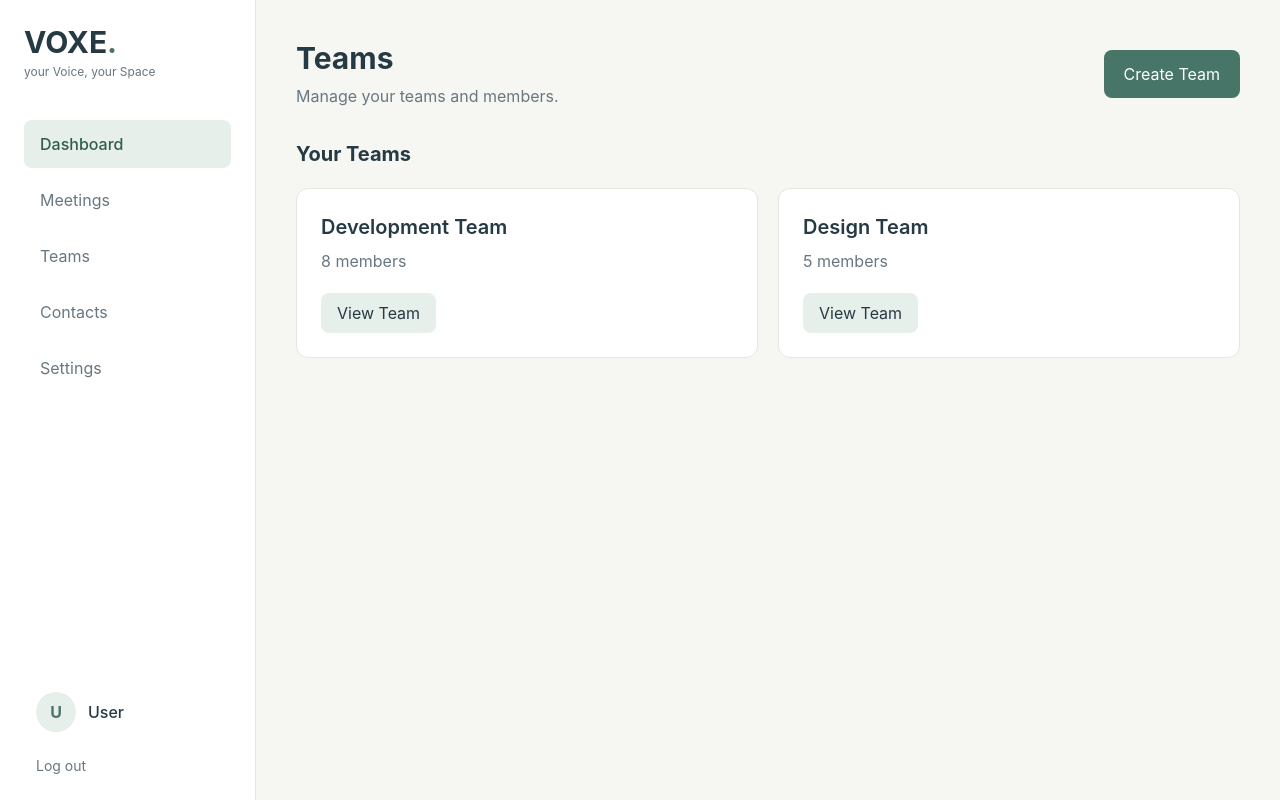
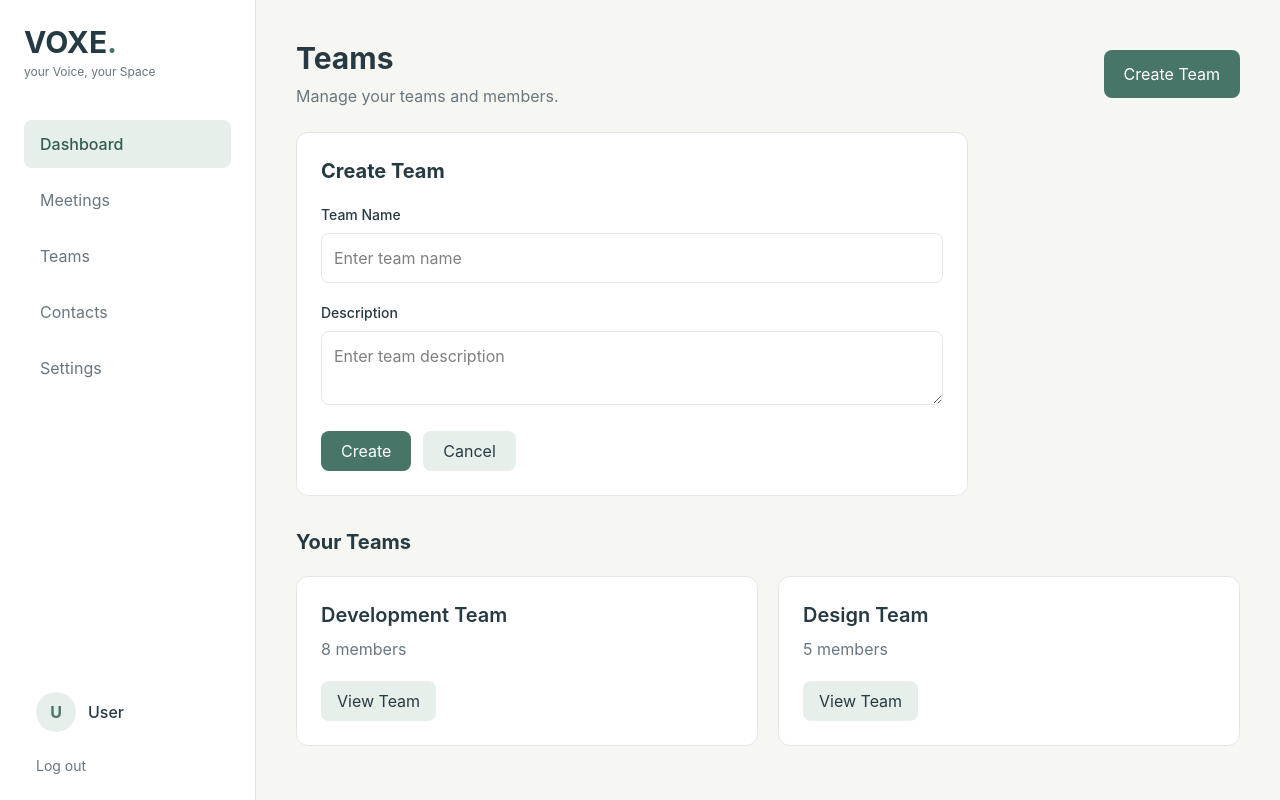
Before and after one commit to rahull-techh/meets-manager, a React app: page /teams in a window 1280 px wide. Both pictures are taken after a click on the button "Create Team". Built offline with nearby package versions, Linux system fonts and the light colour scheme; the HTML template or start-up script is replaced by a standard one.

Commit message:
updated UI

```diff
--- a/src/pages/Teams.jsx
+++ b/src/pages/Teams.jsx
@@ -1,8 +1,9 @@
 import React from 'react'
 import Sidebar from '../components/Sidebar'
+import { useState } from 'react'
 
 const Teams = () => {
-    const teams = [
+    const [teams, setTeams] = useState([
         {
             id: 1,
             name: 'Development Team',
@@ -13,7 +14,33 @@ const Teams = () => {
             name: 'Design Team',
             members: 5
         }
-    ]
+    ])
+
+    const [showForm, setShowForm] = useState(false)
+    const [teamName, setTeamName] = useState('')
+    const [description, setDescription] = useState('')
+
+    const createTeam = (e) => {
+        e.preventDefault()
+
+        if (!teamName.trim()) {
+            return
+        }
+
+        const newTeam = {
+            id: Date.now(),
+            name: teamName,
+            description: description,
+            members: 0
+        }
+
+        setTeams([...teams, newTeam])
+
+        setTeamName('')
+        setDescription('')
+        setShowForm(false)
+    }
+
     return (
         <div className='min-h-screen bg-[#F6F6F2] flex flex-col md:flex-row'>
 
@@ -32,10 +59,47 @@ const Teams = () => {
                         </p>
                     </div>
 
-                    <button className='bg-[#477568] text-white px-5 py-3 rounded-lg'>
+                    <button className='bg-[#477568] text-white px-5 py-3 rounded-lg'
+                    onClick={() => setShowForm(!showForm)}>
                         Create Team
                     </button>
                 </div>
+
+                {showForm && (
+                    <form onSubmit={createTeam}  className='bg-white border border-[#E5E7E3] rounded-xl p-6 mt-6 max-w-2xl'>
+                        <h2 className='text-xl font-bold text-[#263A43]'>
+                            Create Team
+                        </h2>
+
+                        <label className='block text-sm font-medium text-[#263A43] mt-5'>
+                            Team Name
+                        </label>
+
+                        <input type='text' value={teamName} onChange={(e) => setTeamName(e.target.value)} placeholder='Enter team name' className='w-full border border-[#E5E7E3] rounded-lg p-3 mt-2'/>
+
+                        <label className='block text-sm font-medium text-[#263A43] mt-5'>
+                            Description
+                        </label>
+
+                        <textarea value={description} className='w-full border border-[#E5E7E3] rounded-lg p-3 mt-2'
+                        onChange={(e) => setDescription(e.target.value)}
+                        placeholder='Enter team description'/>
+
+                        <div className='flex gap-3 mt-5'>
+                            <button className='bg-[#477568] text-white px-5 py-2 rounded-lg'
+                            type='submit'>
+                                Create
+                            </button>
+
+                          <button className='bg-[#E7EFEB] text-[#263A43] px-5 py-2 rounded-lg'
+                          type='button'
+                          onClick={() => setShowForm(false)} >
+                            Cancel
+                          </button>
+
+                        </div>
+                    </form>
+                )}
 
                 <section className='mt-8'>
 
```
